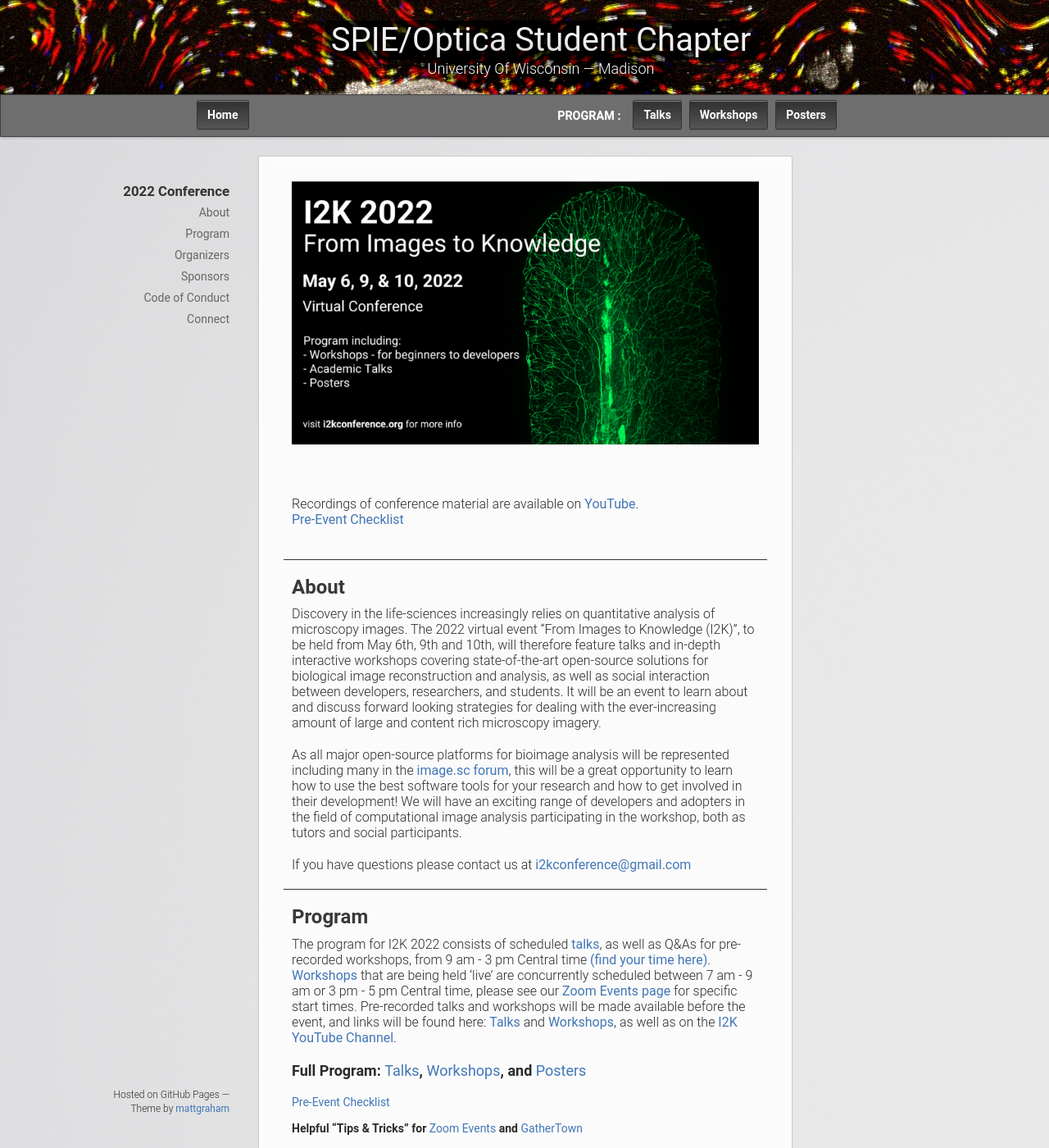
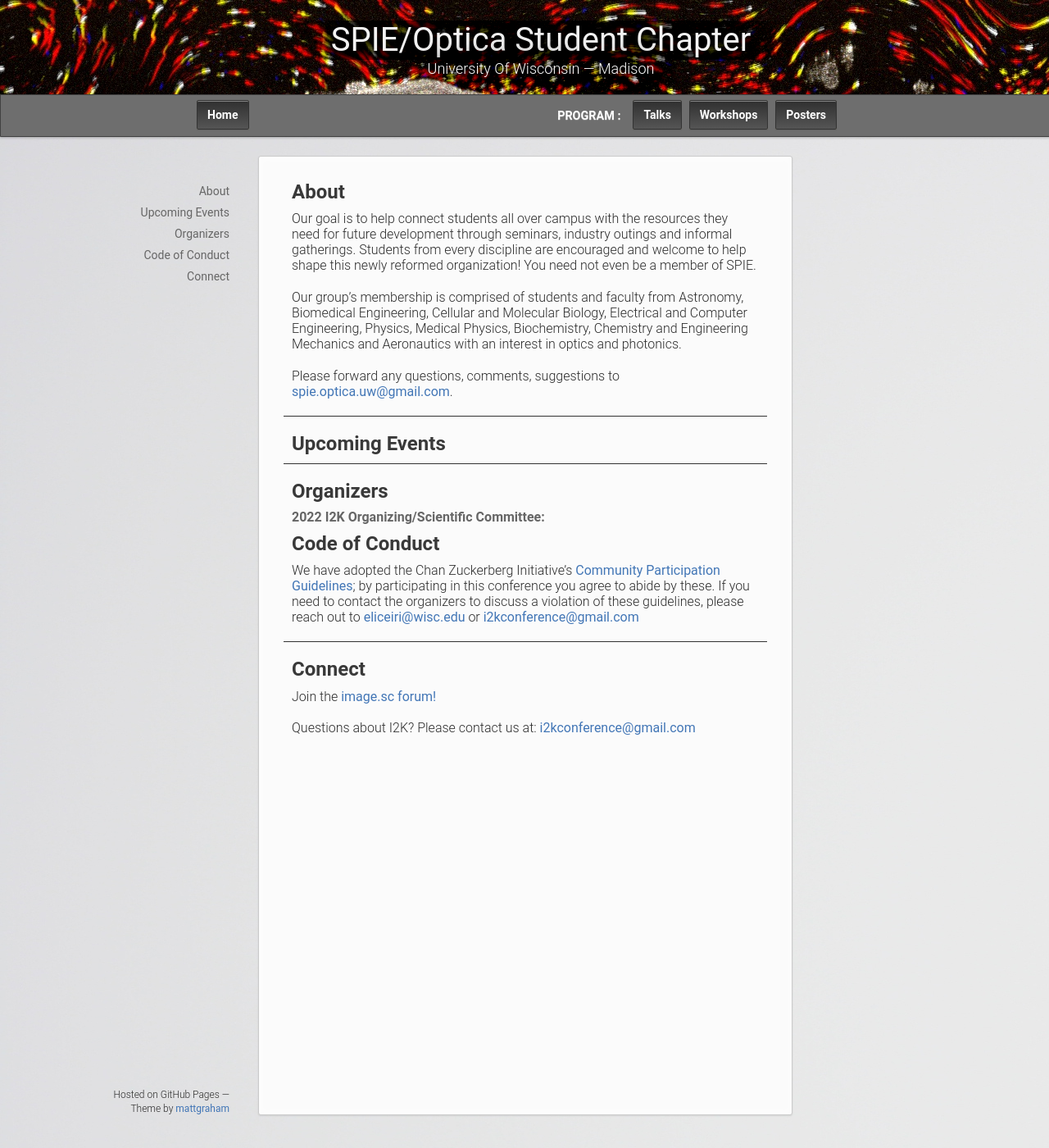
Before and after one commit to uw-loci/spieopticamadison.org, a Jekyll site: the page built from index.md, in a window 1280 px wide and 1400 px high. Shown: the whole window at 82% size. Built offline with Jekyll 4.4.1, drawn with Linux system fonts in a browser that asks for light colours; some of the changed text lies outside the part shown.

Commit message:
Start updating index.md and adjust title of news index page

```diff
--- a/index.md
+++ b/index.md
@@ -1,105 +1,24 @@
 ---
 ---
 
-<div style="display:none"><h1> 2022 Conference</h1></div>
-
-![I2K Banner Image](/assets/images/banner-image.png)
-
-<br>
-
-Recordings of conference material are available on [YouTube](https://www.youtube.com/channel/UCMBPBsR9WmzgefQWEyxfomg).
-<br>
-<a href="https://tinyurl.com/I2K-2022-PrepChecklist">Pre-Event Checklist</a>
-<br>
-<br>
-<hr>
 ## About
 
-Discovery in the life-sciences increasingly relies on quantitative analysis of microscopy images. The 2022 virtual event “From Images to Knowledge (I2K)”, to be held from May 6th, 9th and 10th, will therefore feature talks and in-depth interactive workshops covering state-of-the-art open-source solutions for biological image reconstruction and analysis, as well as social interaction between developers, researchers, and students. It will be an event to learn about and discuss forward looking strategies for dealing with the ever-increasing amount of large and content rich microscopy imagery.
+Our goal is to help connect students all over campus with the resources they need for future development through seminars, industry outings and informal gatherings. Students from every discipline are encouraged and welcome to help shape this newly reformed organization! You need not even be a member of SPIE.
 
-As all major open-source platforms for bioimage analysis will be represented including many in the [image.sc forum](https://forum.image.sc/), this will be a great opportunity to learn how to use the best software tools for your research and how to get involved in their development! We will have an exciting range of developers and adopters in the field of computational image analysis participating in the workshop, both as tutors and social participants.
+Our group’s membership is comprised of students and faculty from Astronomy, Biomedical Engineering, Cellular and Molecular Biology, Electrical and Computer Engineering, Physics, Medical Physics, Biochemistry, Chemistry and Engineering Mechanics and Aeronautics with an interest in optics and photonics.
 
-If you have questions please contact us at [i2kconference@gmail.com](mailto:i2kconference@gmail.com)
+Please forward any questions, comments, suggestions to  [spie.optica.uw@gmail.com](mailto:spie.optica.uw@gmail.com).
 
 <hr>
-## Program
+## Upcoming Events
 
-The program for I2K 2022 consists of scheduled [talks](https://i2kconference.org/talks), as well as Q&As for pre-recorded workshops, from 9 am - 3 pm Central time [(find your time here)](https://savvytime.com/converter/cdt/may-6-2022/9am).  [Workshops](https://i2kconference.org/workshops) that are being held ‘live’ are concurrently scheduled between 7 am - 9 am or 3 pm - 5 pm Central time, please see our [Zoom Events page](https://tinyurl.com/I2K-2022) for specific start times.  Pre-recorded talks and workshops will be made available before the event, and links will be found here: [Talks](https://i2kconference.org/talks) and [Workshops](https://i2kconference.org/workshops), as well as on the [I2K YouTube Channel](https://www.youtube.com/channel/UCMBPBsR9WmzgefQWEyxfomg).
-<br>
-<div style="font-size:18px;font-weight:bold;" markdown="1">
-Full Program: [Talks](https://i2kconference.org/talks), [Workshops](https://i2kconference.org/workshops), and [Posters](https://i2kconference.org/posters)
-</div>
-
-<div style="font-size:14px;font-weight:bold;" markdown="1">
-<a href="https://tinyurl.com/I2K-2022-PrepChecklist">Pre-Event Checklist</a>
-<br>
-<br>
-Helpful “Tips & Tricks” for [Zoom Events](https://docs.google.com/document/d/1YNrXEx4sk5I3zdlUiREXE1sMBihcQkuVbTa-_a7bVDg/edit?usp=sharing) and [GatherTown](https://docs.google.com/document/d/1Gps6r72V0i7iG7JkvXHkWb_cR1DjpmVJxb8oVvKnALM/edit?usp=sharing)
-<br>
-</div>
-![I2K Program](assets/images/program.png)
-
-<!-- hidden till page links can be fixed
-<br>
-<div style="display:none;margin:auto;" markdown="1">
-### Talks
-### Workshops
-### Posters
-</div>
-
-[List of Talks](talks)<br>
-[List of Workshops](workshops)<br>
-[Submit a Poster](posters)<br>
--->
 
 <hr>
 ## Organizers
 ##### 2022 I2K Organizing/Scientific Committee:
-Peter Bankhead, <i>University of Edinburgh</i><br>
-Nikki Bialy, <i>BINA, Morgridge Institute for Research</i><br>
-Beth Cimini, <i>Broad Institute of MIT</i><br>
-Ellen Dobson, <i>University of Wisconsin-Madison</i><br>
-Kevin Eliceiri, <i>University of Wisconsin-Madison</i><br>
-Paul Hernandez-Herrera, <i>University of Mexico</i><br>
-Sam Griffin, <i>University of Wisconsin-Madison</i><br>
-David Joy <i>Denali Therapeutics</i><br>
-Florian Jug, <i>Fondazione Human Technopole</i><br>
-Kimberly Cordes Metzler, <i>Allen Institute for Cell Science</i><br>
-Vanessa Orr, <i>BINA, Morgridge Institute for Research</i><br>
-Thomas Pengo, <i>University of Minnesota</i><br>
-Stephan Preibisch, <i>Janelia Research Campus/HHMI</i><br>
-Stephan Saalfeld, <i>Janelia Research Campus/HHMI</i><br>
-Rebecca Senft, <i>Broad Institute of MIT</i><br>
 
-##### I2K Steering Committee:
-Beth Cimini, <i>Broad Institute of MIT</i><br>
-Kevin Eliceiri, <i>University of Wisconsin-Madison</i><br>
-Florian Jug, <i>Fondazione Human Technopole</i><br>
-Anna Kreshuk, <i>EMBL</i><br>
-Paul Hernandez-Herrera, <i>University of Mexico</i><br>
-Thomas Pengo, <i>University of Minnesota</i><br>
-Stephan Preibisch, <i>Janelia Research Campus/HHMI</i><br>
-Stephan Saalfeld, <i>Janelia Research Campus/HHMI</i><br>
-Christian Tischer, <i>EMBL</i><br>
-Pavel Tomancak, MPI-Dresden <i>Janelia Research Campus/HHMI</i><br>
 
-Our thanks also to Juan Nunez-Iglesias for the use of and support with the Gather Town Island.
 
-<hr>
-## Sponsors
-<div style="text-align:center;margin-bottom:15px;" markdown="1">
-  <a href="https://www.bioimagingnorthamerica.org/"><img src="assets/images/bina-logo.png" alt="Bioimaging North America"></a> [
-  <br>
-  BioImaging North America (BINA)](https://www.bioimagingna.org/)
-  <br>
-  <br>
-  <br>
-  <a href="https://openbioimageanalysis.org/"><img src="assets/images/coba-logo.png" alt="Center for Open Bioimage Analysis"></a>
-  <br>
-  [Center for Open Bioimage Analysis (COBA)](https://openbioimageanalysis.org/)
-</div>
-
-<hr>
 ## Code of Conduct
 We have adopted the Chan Zuckerberg Initiative’s  <a href="https://chanzuckerberg.com/ethics-policies/community-participation-guidelines/">Community Participation Guidelines</a>; by participating in this conference you agree to abide by these. If you need to contact the organizers to discuss a violation of these guidelines, please reach out to [eliceiri@wisc.edu](mailto:eliceiri@wisc.edu) or [i2kconference@gmail.com](mailto:i2kconference@gmail.com)
 
```
Also changed, not shown: _pages/news/index.md (+1 -1 lines).
